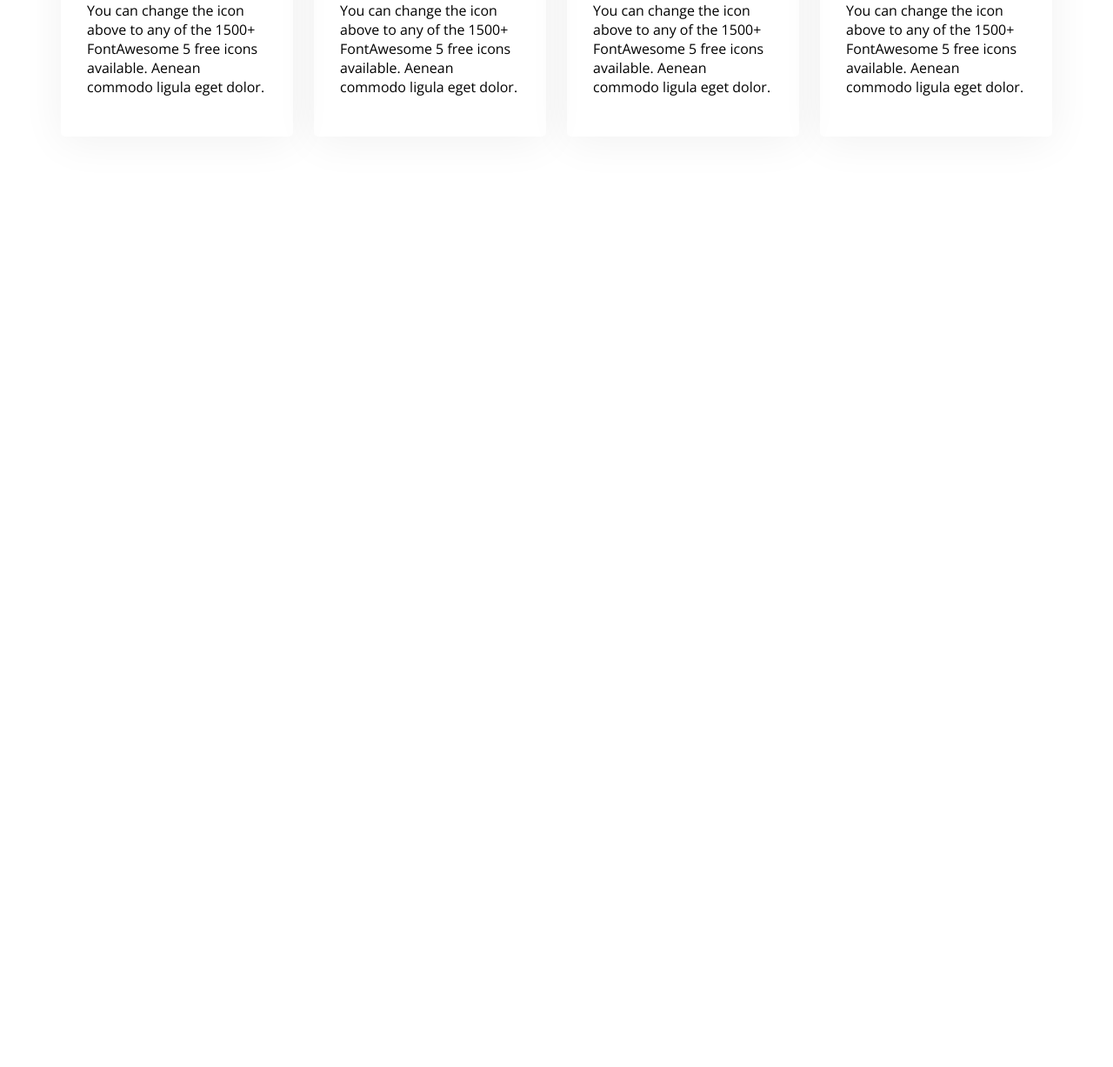
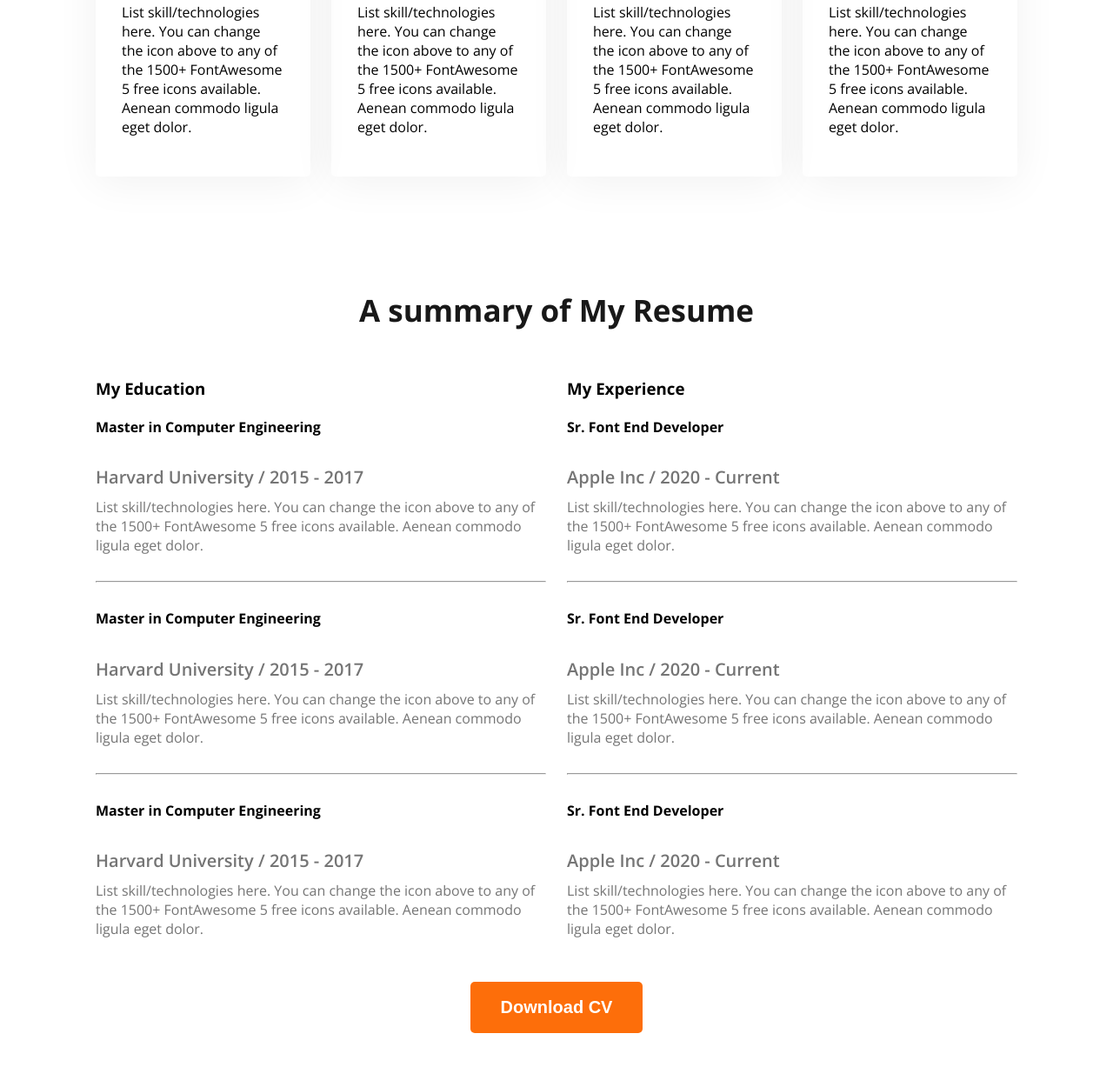
Before and after one commit to jobaerjubu/About-My-Portfolio-Website-, a plain HTML site: page index.html in a window 1280 px wide. Shown: the part 1996-3223 px from the top of the page at 87% size. Before the commit the page ends 2283 px from the top, so only its background shows below. Drawn offline with nearby package versions, Linux system fonts and the light colour scheme.

Commit message:
Added  A summary of My Resume

```diff
--- a/index.html
+++ b/index.html
@@ -29,7 +29,8 @@
                 <h4 class="banner-greetings dark-2">Hi, I am </h4>
                 <h1 class="banner-title">Jobaer</h1>
                 <p class="banner-description">
-                    Shot what able cold new see hold.Friendly as an betrayed formerly he. Morning because as to society behaved moments.
+                    Shot what able cold new see hold.Friendly as an betrayed formerly he. Morning because as to society
+                    behaved moments.
                 </p>
                 <button class="btn-primary">Download CV</button>
                 <button class="btn-primary">Contact</button>
@@ -45,7 +46,10 @@
                 About Me
             </h3>
             <p class="section-description">
-                I, m a designer & developer with a passion for web design. I enjoy developing simple, clean and slick websites that provide real value to the end user. Thousands of clients have procured exceptional resulfs while working with me. Delivering work within time and budget which meets clients requirements in our mata.
+                I, m a designer & developer with a passion for web design. I enjoy developing simple, clean and slick
+                websites that provide real value to the end user. Thousands of clients have procured exceptional resulfs
+                while working with me. Delivering work within time and budget which meets clients requirements in our
+                mata.
             </p>
             <div class="about-items">
                 <!-- .about-item*4>p.title+p.item-description -->
@@ -73,7 +77,9 @@
                 What I Do
             </h3>
             <p class="section-description text-center">
-                I have more than 10 years experience building software for clients all over the world. Below is a quick overview of my main technical skill sets and technologies i use. Want to find out more about my experience? Check out my online resume and project portfolio.
+                I have more than 10 years experience building software for clients all over the world. Below is a quick
+                overview of my main technical skill sets and technologies i use. Want to find out more about my
+                experience? Check out my online resume and project portfolio.
             </p>
 
             <div class="skills-container">
@@ -81,26 +87,98 @@
                 <div class="skill">
                     <img src="assets/icons/js.png" alt="">
                     <h4 class="skill-title">Vanilla JavaScript</h4>
-                    <p class="skill-description">List skill/technologies here. You can change the icon above to any of the 1500+ FontAwesome 5 free icons available. Aenean commodo ligula eget dolor.</p>
+                    <p class="skill-description">List skill/technologies here. You can change the icon above to any of
+                        the 1500+ FontAwesome 5 free icons available. Aenean commodo ligula eget dolor.</p>
                 </div>
                 <div class="skill">
                     <img src="assets/icons/react.png" alt="">
                     <h4 class="skill-title">React</h4>
-                    <p class="skill-description">List skill/technologies here. You can change the icon above to any of the 1500+ FontAwesome 5 free icons available. Aenean commodo ligula eget dolor.</p>
+                    <p class="skill-description">List skill/technologies here. You can change the icon above to any of
+                        the 1500+ FontAwesome 5 free icons available. Aenean commodo ligula eget dolor.</p>
                 </div>
                 <div class="skill">
                     <img src="assets/icons/nodejs.png" alt="">
                     <h4 class="skill-title">Node.js</h4>
-                    <p class="skill-description">List skill/technologies here. You can change the icon above to any of the 1500+ FontAwesome 5 free icons available. Aenean commodo ligula eget dolor.</p>
+                    <p class="skill-description">List skill/technologies here. You can change the icon above to any of
+                        the 1500+ FontAwesome 5 free icons available. Aenean commodo ligula eget dolor.</p>
                 </div>
                 <div class="skill">
                     <img src="assets/icons/mongo.png" alt="">
                     <h4 class="skill-title">MongoDB</h4>
-                    <p class="skill-description">List skill/technologies here. You can change the icon above to any of the 1500+ FontAwesome 5 free icons available. Aenean commodo ligula eget dolor.</p>
+                    <p class="skill-description">List skill/technologies here. You can change the icon above to any of
+                        the 1500+ FontAwesome 5 free icons available. Aenean commodo ligula eget dolor.</p>
                 </div>
             </div>
         </section>
 
+        <!-- section resume -->
+        <section class="resume">
+            <h3 class="section-title text-center" >
+                A summary of My Resume
+            </h3>
+
+            <div class="resume-container">
+                <!-- .resume-column*2>h3.column-title+.experience*3>h4.experience-title+h5.experience-sub-title.experience-description  -->
+
+
+                <div class="resume-column">
+                    <h3 class="column-title">My Education</h3>
+                    <div class="experience">
+                        <h4 class="experience-title">Master in Computer Engineering</h4>
+                        <h5 class="experience-sub-title">Harvard University / 2015 - 2017</h5>
+                        <div class="experience-description">List skill/technologies here. You can change the icon above
+                            to any of the 1500+ FontAwesome 5 free icons available. Aenean commodo ligula eget dolor.
+                        </div>
+                    </div>
+                    <hr>
+                    <div class="experience">
+                        <h4 class="experience-title">Master in Computer Engineering</h4>
+                        <h5 class="experience-sub-title">Harvard University / 2015 - 2017</h5>
+                        <div class="experience-description">List skill/technologies here. You can change the icon above
+                            to any of the 1500+ FontAwesome 5 free icons available. Aenean commodo ligula eget dolor.
+                        </div>
+                    </div>
+                    <hr>
+                    <div class="experience">
+                        <h4 class="experience-title">Master in Computer Engineering</h4>
+                        <h5 class="experience-sub-title">Harvard University / 2015 - 2017</h5>
+                        <div class="experience-description">List skill/technologies here. You can change the icon above
+                            to any of the 1500+ FontAwesome 5 free icons available. Aenean commodo ligula eget dolor.
+                        </div>
+                    </div>
+
+                </div>
+                <div class="resume-column">
+                    <h3 class="column-title">My Experience</h3>
+                    <div class="experience">
+                        <h4 class="experience-title">Sr. Font End Developer</h4>
+                        <h5 class="experience-sub-title">Apple Inc / 2020 - Current</h5>
+                        <div class="experience-description">List skill/technologies here. You can change the icon above
+                            to any of the 1500+ FontAwesome 5 free icons available. Aenean commodo ligula eget dolor.
+                        </div>
+                    </div>
+                    <hr>
+                     <div class="experience">
+                        <h4 class="experience-title">Sr. Font End Developer</h4>
+                        <h5 class="experience-sub-title">Apple Inc / 2020 - Current</h5>
+                        <div class="experience-description">List skill/technologies here. You can change the icon above
+                            to any of the 1500+ FontAwesome 5 free icons available. Aenean commodo ligula eget dolor.
+                        </div>
+                        <hr>
+                    </div>
+                     <div class="experience">
+                        <h4 class="experience-title">Sr. Font End Developer</h4>
+                        <h5 class="experience-sub-title">Apple Inc / 2020 - Current</h5>
+                        <div class="experience-description">List skill/technologies here. You can change the icon above
+                            to any of the 1500+ FontAwesome 5 free icons available. Aenean commodo ligula eget dolor.
+                        </div>
+                    </div>
+                </div>
+
+            </div>
+
+            <div class="text-center resume-cv"><button class="btn-primary">Download CV</button></div>
+        </section>
     </main>
 
     <footer>
--- a/style sheet/portfolio.css
+++ b/style sheet/portfolio.css
@@ -8,6 +8,9 @@
     "wdth" 100;
 }
 
+* {
+  box-sizing: border-box;
+}
 /* shared style */
 .bg-secondary {
 
@@ -35,6 +38,7 @@
     font-size: 35px;
     font-weight: bold;
     color: #181818;
+
 }
 .section-description {
 
@@ -46,6 +50,11 @@
 .text-center{
 
     text-align: center;
+}
+
+.dark-3 {
+
+    color: #757575;
 }
 /* header */
 
@@ -97,10 +106,12 @@ nav li a {
 /* banner styles */
 
 .banner {
-
     display: flex;
     justify-content: space-between;
-    margin: 0 35px 0 230px;
+    align-items: center; /* এটা center করবে vertical ভাবে */
+    margin: 0 35px; /* 230px বাদ দিয়ে দিয়েছি */
+    padding: 0 110px;
+    /* gap: 400px; */
 }
 .banner-content {
 
@@ -128,6 +139,7 @@ nav li a {
 main {
     max-width: 1140px;
     margin: 0 auto;
+    padding: 0 40px;
 }
 
 main section {
@@ -173,3 +185,32 @@ main section {
     border-radius: 5px;
     box-shadow: 0px 6px 50px 0px rgba(0, 0, 0, 0.06);
 }
+
+
+/* resume section styles  */
+
+.resume-container {
+    display: flex;
+    gap: 24px;
+}
+
+.experience-sub-title {
+
+    font-size: 20px;
+    font-weight: 600;
+    margin-bottom: 10px;
+}
+
+.experience-description, .experience-sub-title{
+
+    color: #757575;
+}
+.resume hr {
+
+    margin: 30px 0;
+}
+
+.resume-cv {
+
+    margin-top: 50px;
+}
```
Lines whose indentation alone changed are shown as unchanged.
